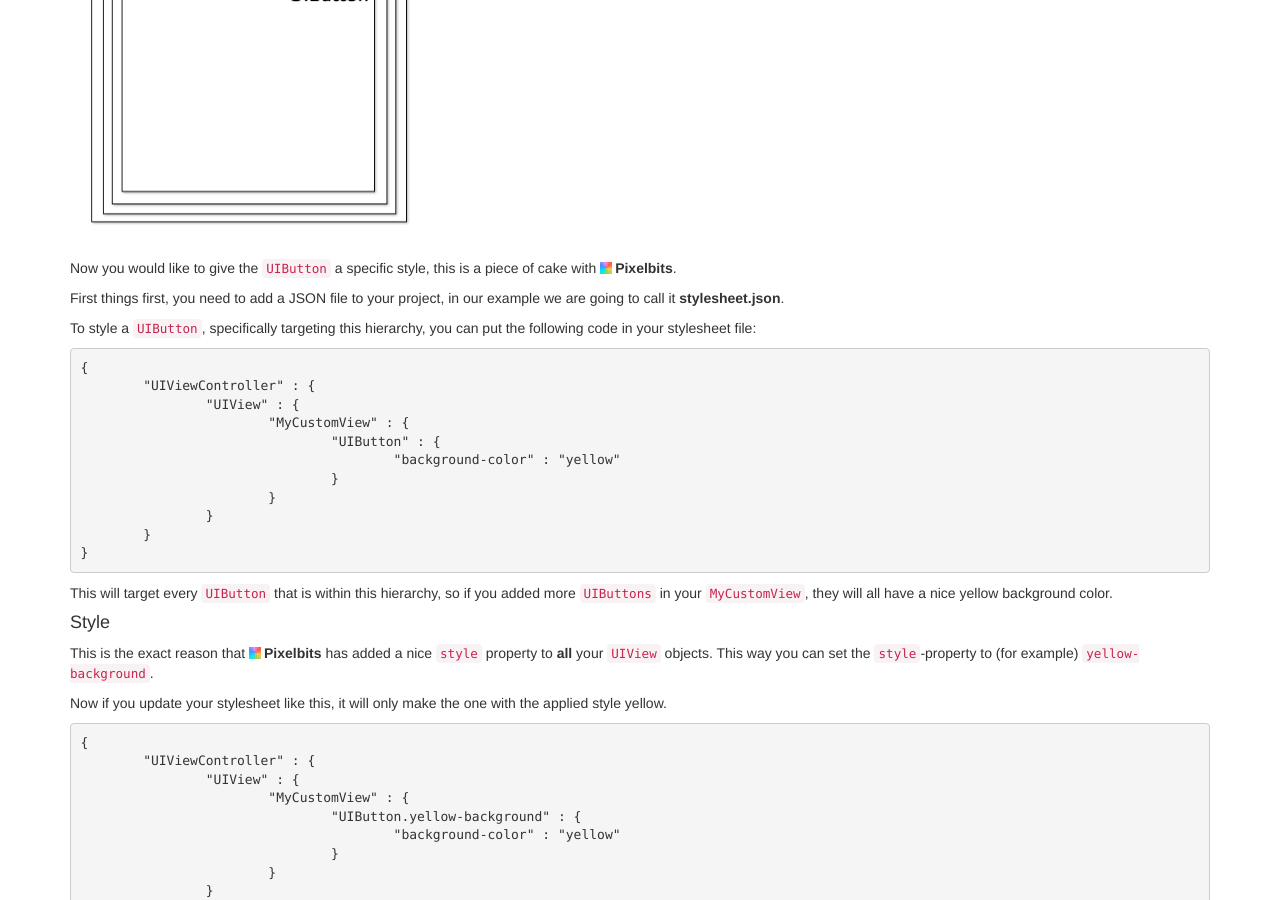
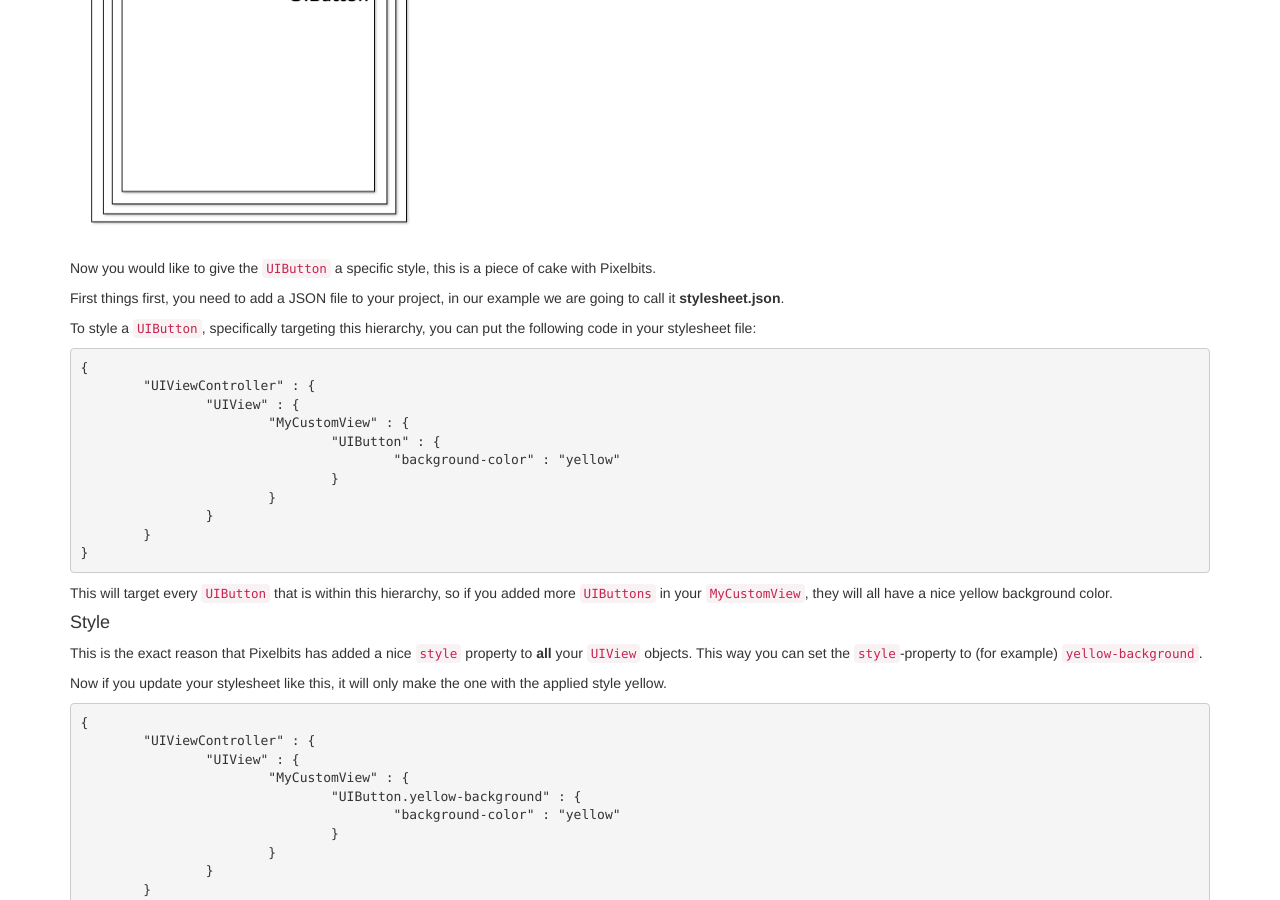
Before and after one commit to depl0y/pixelbits, a Jekyll site: the page built from index.md, in a window 1280 px wide and 900 px high, scrolled down 601 px. Built offline with Jekyll 4.4.1, drawn with Linux system fonts in a browser that asks for light colours.

Commit message:
More styling fixes

```diff
--- a/index.md
+++ b/index.md
@@ -21,7 +21,7 @@ Let's say you have the following simple hierarchy in your app:
 
 <div class="row">
 <div class="col-lg-4 col-md-4 col-xs-12 col-sm-12">
-	<img src="/images/hierarchy-1.png" class="col-lg-12 col-md-12 col-sm-12 col-xs-12" />
+	<img src="{{ "/images/hierarchy-1.png" | prepend: site.baseurl }}" class="col-lg-12 col-md-12 col-sm-12 col-xs-12" />
 	<br/><br/>
 </div>
 <div class="col-lg-8 col-md-8 col-xs-12 col-sm-12">
@@ -32,7 +32,7 @@ Let's say you have the following simple hierarchy in your app:
 </div>
 </div><br/>
 
-Now you would like to give the <code>UIButton</code> a specific style, this is a piece of cake with <span class="pixelbits"><img class="pixel-image" src="/images/pixelbits-16.png">Pixelbits</span>.
+Now you would like to give the <code>UIButton</code> a specific style, this is a piece of cake with Pixelbits.
 
 First things first, you need to add a JSON file to your project, in our example we are going to call it **stylesheet.json**.
 
@@ -56,7 +56,7 @@ This will target every `UIButton` that is within this hierarchy, so if you added
 
 #### Style
 
-This is the exact reason that <span class="pixelbits"><img class="pixel-image" src="/images/pixelbits-16.png">Pixelbits</span> has added a nice `style` property to **all** your `UIView` objects.
+This is the exact reason that Pixelbits has added a nice `style` property to **all** your `UIView` objects.
 This way you can set the `style`-property to (for example) `yellow-background`.
 
 Now if you update your stylesheet like this, it will only make the one with the applied style yellow.
```
Also changed, not shown: advanced/converters.md (+1 -1 lines), 4 other files.
